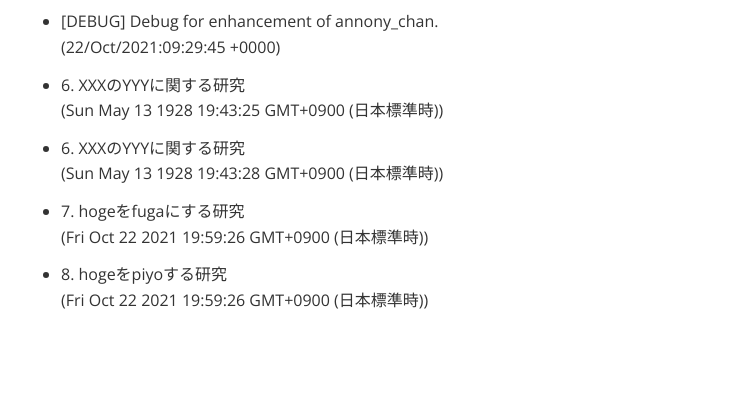
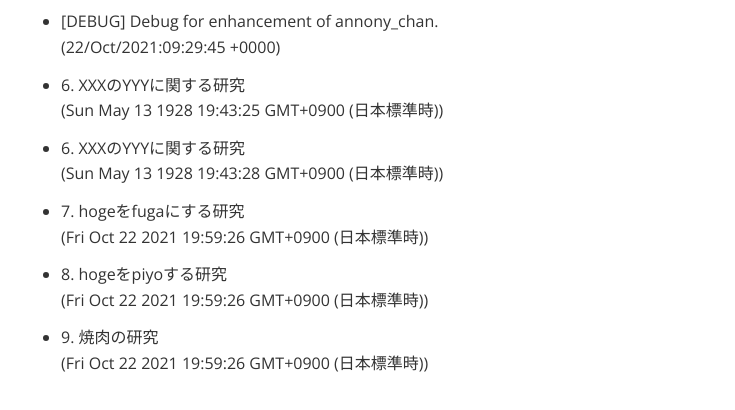
Before and after one commit to foo2810/sample_repository, a plain HTML site: page index.html in a window 1280 px wide. Shown: the part 160-570 px from the top of the page, without its empty margins (209-944 px from the left). Drawn offline with nearby package versions, Linux system fonts and the light colour scheme.

Commit message:
update content

```diff
--- a/index.html
+++ b/index.html
@@ -601,6 +601,7 @@ header, .context-menu, .megamenu-content, footer{
             <li><span>6. XXXのYYYに関する研究</span><div>(Sun May 13 1928 19:43:28 GMT+0900 (日本標準時))</div></li>
             <li><span>7. hogeをfugaにする研究</span><div>(Fri Oct 22 2021 19:59:26 GMT+0900 (日本標準時))</div></li>
             <li><span>8. hogeをpiyoする研究</span><div>(Fri Oct 22 2021 19:59:26 GMT+0900 (日本標準時))</div></li>
+            <li><span>9. 焼肉の研究</span><div>(Fri Oct 22 2021 19:59:26 GMT+0900 (日本標準時))</div></li>
         </ul>
     </div></div>
 </body>
```
